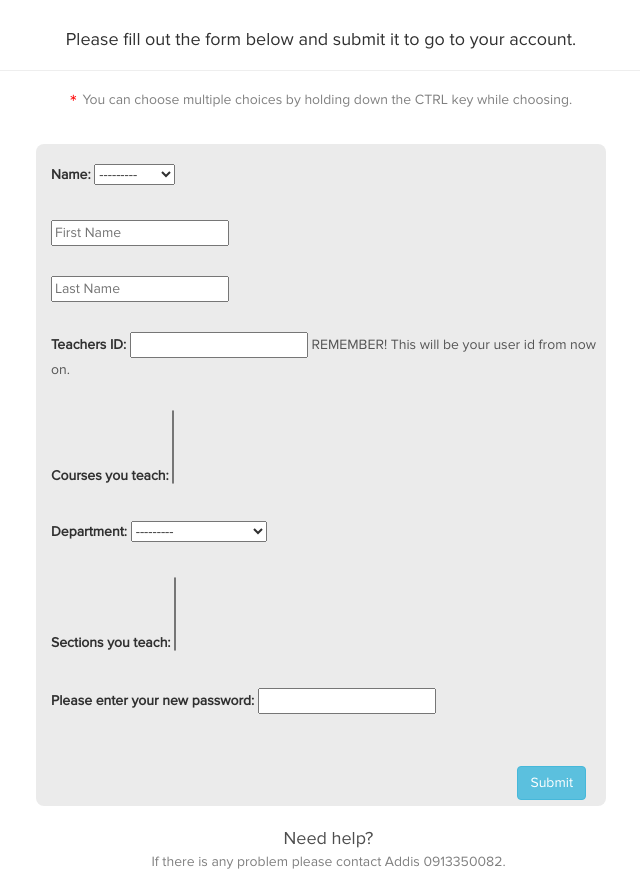
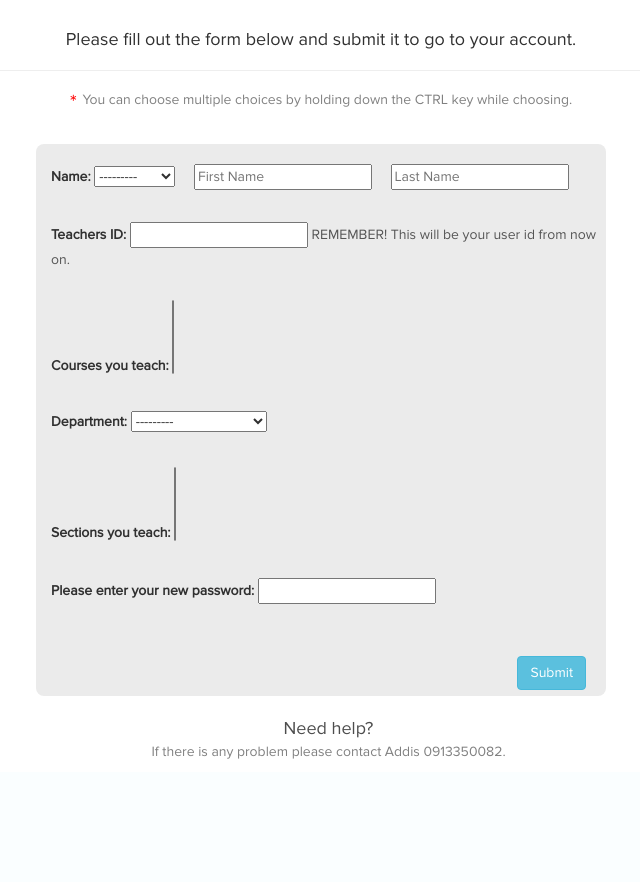
Before and after one commit to 6iruk/Pushtemp, a Django app: page /first_login/ in a window 1280 px wide. Shown: the part 140-1022 px from the top of the page, without its empty margins (319-959 px from the left). After the commit the page ends 899 px from the top, so only its background shows below. Run offline with Django 3.2, Linux system fonts and the light colour scheme; a user stored in the database is signed in; data comes from the database, SQL or seed files in the repository; data that the repository does not hold is empty; parts of the project's set-up code (start-up, migrations or seed data) failed here and were passed over; some libraries are stand-ins or nearby versions.

Commit message:
Update first_login.html

```diff
--- a/main/templates/main/first_login.html
+++ b/main/templates/main/first_login.html
@@ -39,6 +39,17 @@
 				vertical-align:text-top;
 			}
 
+					p:nth-of-type(1) {
+				display:inline-block;
+			}
+
+			p:nth-of-type(2) {
+				display:inline-block;
+			}
+
+			p:nth-of-type(3) {
+				display:inline-block;
+			}
 			p:nth-child(4)::after {
 				content:"	REMEMBER! This will be your user id from now on.";
 				opacity:0.8;
```
